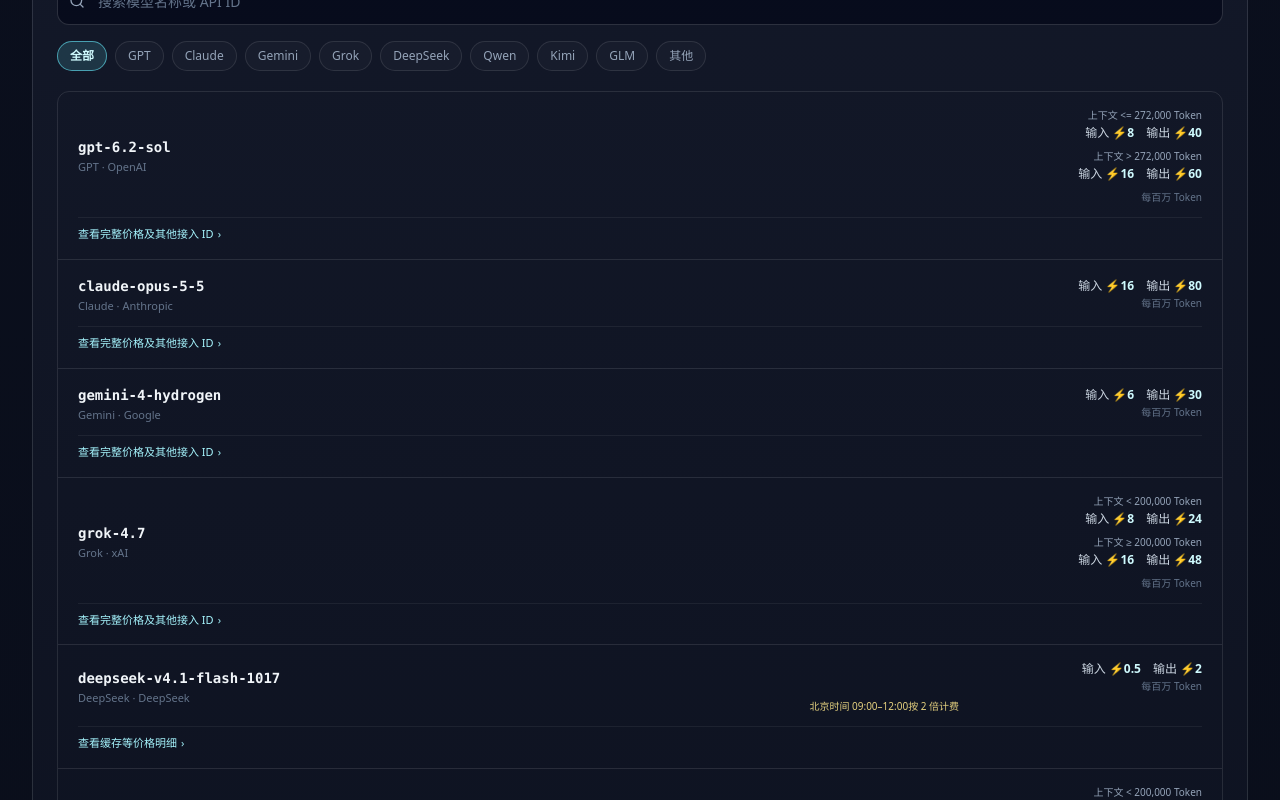
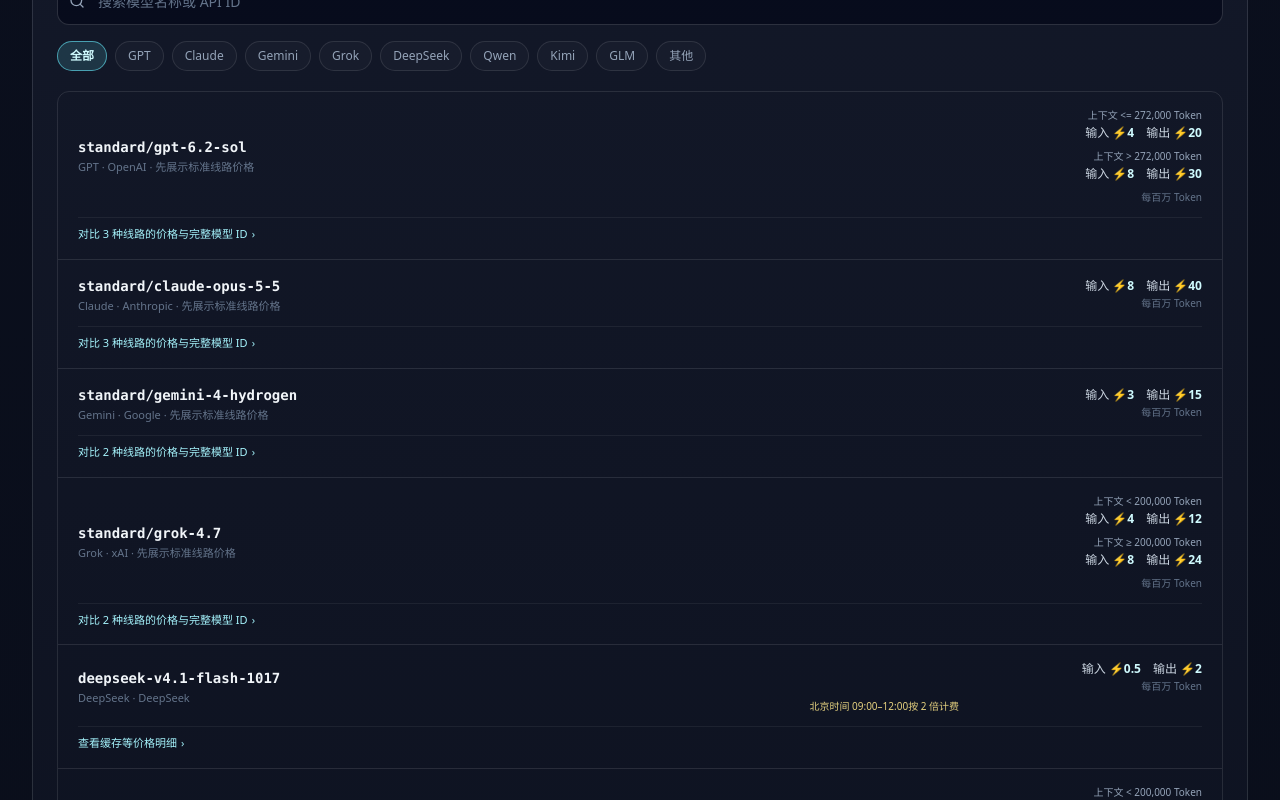
Before and after one commit to Jihai123/zhibeimao-home, a Next.js app: page /api in a window 1280 px wide. Shown: the part 1680-2480 px from the top of the page. Built offline with nearby package versions, Linux system fonts and the light colour scheme.

Commit message:
feat(api): compare route prices with gentle Basic reliability note

```diff
--- a/components/ModelCatalog.tsx
+++ b/components/ModelCatalog.tsx
@@ -23,6 +23,20 @@ type ModelGroup = {
 
 const PAGE_SIZE = 10;
 const choices = ['全部', ...modelFamilies.map((family) => family.name), '其他'];
+
+// Route order is for comparing one canonical model, not for altering upstream
+// prices, model ranking or availability. Some models have only one route.
+const routePriority: Record<string, number> = {
+  '基础线路': 0,
+  '标准线路': 1,
+  '默认线路': 2
+};
+
+function orderRoutes(variants: ListedModel[]): ListedModel[] {
+  return [...variants].sort((a, b) =>
+    (routePriority[a.variant] ?? 3) - (routePriority[b.variant] ?? 3)
+  );
+}
 
 function formatPrice(value: number | undefined): string {
   if (value === undefined || !Number.isFinite(value)) return '—';
@@ -209,7 +223,10 @@ function ModelRow({ group }: { group: ModelGroup }) {
       <div className="grid min-w-0 grid-cols-1 items-start gap-3 sm:grid-cols-[minmax(0,1fr)_minmax(220px,0.9fr)] sm:items-center sm:gap-5">
         <div className="min-w-0">
           <code className="block break-all select-all text-xs font-semibold leading-6 text-slate-100 sm:text-sm">{group.primary.id}</code>
-          <p className="mt-0.5 text-[11px] text-slate-500">{group.family}{group.primary.vendor ? ' · ' + group.primary.vendor : ''}</p>
+          <p className="mt-0.5 text-[11px] text-slate-500">
+            {group.family}{group.primary.vendor ? ' · ' + group.primary.vendor : ''}
+            {hasMore ? ' · 先展示' + group.primary.variant + '价格' : ''}
+          </p>
         </div>
         <div className="min-w-0 rounded-lg border border-white/[0.06] bg-slate-950/25 px-3 py-2 sm:border-0 sm:bg-transparent sm:px-0 sm:py-0">
           <PriceSummary pricing={group.primary.pricing} />
@@ -217,19 +234,41 @@ function ModelRow({ group }: { group: ModelGroup }) {
       </div>
       <details className="group/details mt-3 border-t border-white/[0.06] pt-2">
         <summary className="cursor-pointer list-none text-[11px] font-medium text-cyan-200 marker:hidden hover:text-white">
-          {hasMore ? '查看完整价格及其他接入 ID' : '查看缓存等价格明细'}
+          {hasMore ? '对比 ' + group.variants.length + ' 种线路的价格与完整模型 ID' : '查看缓存等价格明细'}
           <span className="ml-1 inline-block transition group-open/details:rotate-90">›</span>
         </summary>
-        <div className="mt-3 space-y-3">
-          {group.variants.map((variant) => (
-            <div key={variant.id} className="rounded-xl border border-white/10 bg-white/[0.025] p-3">
-              <div className="flex flex-wrap items-center justify-between gap-2">
-                <span className="rounded-full border border-white/10 bg-white/[0.05] px-2 py-1 text-[11px] text-slate-300">{variant.variant}</span>
-                <code className="max-w-full break-all select-all text-[11px] text-slate-400">{variant.id}</code>
+        <div className="mt-3">
+          <p className="mb-3 text-[11px] leading-5 text-slate-400">
+            价格和使用体验可能因线路不同而变化，以下展示各线路的真实目录价格。调用时请复制完整模型 ID（包含 basic/ 或 standard/ 前缀）。
+          </p>
+          <div className="grid gap-3 lg:grid-cols-3">
+            {group.variants.map((variant) => (
+              <div key={variant.id} className={'min-w-0 rounded-xl border p-3 ' +
+                (variant.variant === '基础线路'
+                  ? 'border-cyan-300/20 bg-cyan-300/[0.04]'
+                  : 'border-white/10 bg-white/[0.025]')}>
+                <div className="flex flex-wrap items-center gap-x-2 gap-y-1">
+                  <span className="text-xs font-semibold text-slate-100">{variant.variant}</span>
+                  {variant.variant === '基础线路' && <span className="text-[10px] text-cyan-200">省额度选择</span>}
+                  {variant.variant === '标准线路' && <span className="text-[10px] text-slate-400">常用对比选项</span>}
+                  {variant.variant === '默认线路' && <span className="text-[10px] text-slate-400">请留意扣费</span>}
+                </div>
+                <code className="mt-2 block break-all select-all text-[11px] leading-5 text-slate-300">{variant.id}</code>
+                <div className="mt-3 border-t border-white/10 pt-3">
+                  <PriceSummary pricing={variant.pricing} />
+                </div>
+                {variant.variant === '基础线路' && (
+                  <p className="mt-3 text-[11px] leading-5 text-slate-400">
+                    适合日常使用，偶尔可能出现响应波动；遇到问题可对比其他线路。
+                  </p>
+                )}
+                <details className="mt-3 border-t border-white/10 pt-2">
+                  <summary className="cursor-pointer text-[11px] text-cyan-200">查看完整计费明细</summary>
+                  <PricingDetails pricing={variant.pricing} />
+                </details>
               </div>
-              <PricingDetails pricing={variant.pricing} />
-            </div>
-          ))}
+            ))}
+          </div>
         </div>
       </details>
     </article>
@@ -249,8 +288,13 @@ export function ModelCatalog({ models, available, syncedAt }: Props) {
       byName.set(model.canonicalId, variants);
     }
     return Array.from(byName.entries()).map(([canonicalId, variants]) => {
-      const primary = variants.find((item) => item.variant === '默认线路') ?? variants[0];
-      return { canonicalId, family: primary.family, variants, primary };
+      const ordered = orderRoutes(variants);
+      // Standard is the balanced default for display when available; this
+      // does not claim a universal stability or quality guarantee.
+      const primary = ordered.find((item) => item.variant === '标准线路')
+        ?? ordered.find((item) => item.variant === '基础线路')
+        ?? ordered[0];
+      return { canonicalId, family: primary.family, variants: ordered, primary };
     });
   }, [models]);
 
```
